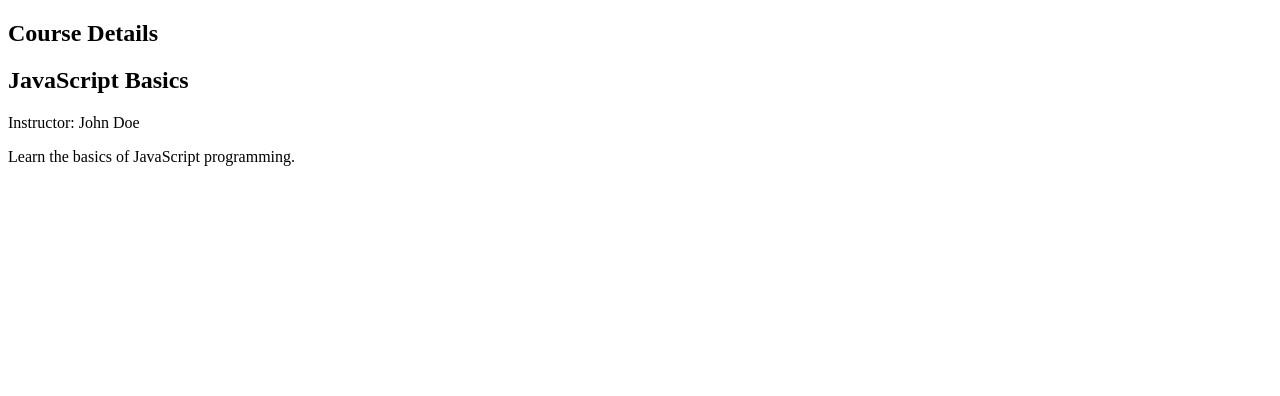
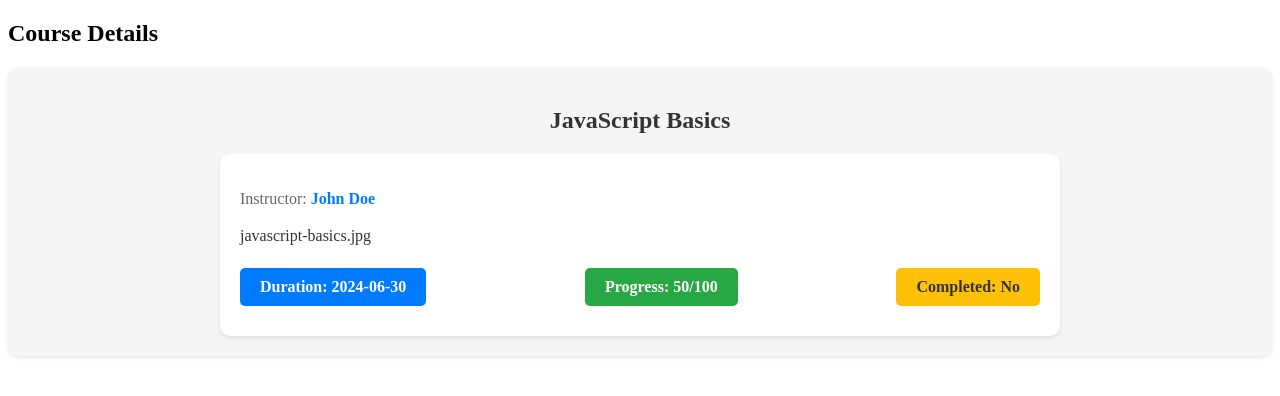
Before and after one commit to AritraLeo/Course-Management-Basics, a React (Vite) app: page /course/1 in a window 1280 px wide. Shown: the top 396 px of the page. Built offline with nearby package versions, Linux system fonts and the light colour scheme.

Commit message:
Courses List and details css updated and details fetch from store

```diff
--- a/src/components/CourseDetails.tsx
+++ b/src/components/CourseDetails.tsx
@@ -1,21 +1,88 @@
-// src/components/CourseDetails.tsx
-import React from 'react';
 
-interface Props {
-  course: {
-    name: string;
-    instructor: string;
-    description: string;
-  };
-}
 
-const CourseDetails: React.FC<Props> = ({ course }) => {
+const CourseDetails = ({  course }: { course: Course  }) => {
   return (
-    <div>
-      <h2>{course.name}</h2>
-      <p>Instructor: {course.instructor}</p>
-      <p>{course.description}</p>
+    <div style={{
+      display: 'flex',
+      flexDirection: 'column',
+      alignItems: 'center',
+      padding: '20px',
+      backgroundColor: '#f5f5f5',
+      borderRadius: '10px',
+      boxShadow: '0 2px 4px rgba(0, 0, 0, 0.1)',
+      marginTop: '20px'
+    }}>
+      <h2 style={{
+        fontSize: '24px',
+        color: '#333',
+        marginBottom: '20px'
+      }}>{course.name}</h2>
+      <div style={{
+        backgroundColor: '#fff',
+        borderRadius: '10px',
+        boxShadow: '0 2px 4px rgba(0, 0, 0, 0.1)',
+        padding: '20px',
+        width: '100%',
+        maxWidth: '800px'
+      }}>
+        <p style={{
+          color: '#666',
+          marginBottom: '10px'
+        }}>Instructor: <span style={{
+          color: '#007bff',
+          fontWeight: 'bold'
+        }}>{course.instructor}</span></p>
+        <p style={{
+          color: '#333',
+          lineHeight: '1.5',
+          marginBottom: '20px'
+        }}>{course.thumbnail}</p>
+        <div style={{
+          display: 'flex',
+          flexWrap: 'wrap',
+          justifyContent: 'space-between',
+          marginTop: '20px'
+        }}>
+          <div style={{
+            backgroundColor: '#007bff',
+            color: '#fff',
+            padding: '10px 20px',
+            borderRadius: '5px',
+            marginBottom: '10px'
+          }}>
+            <p style={{
+              margin: '0',
+              fontWeight: 'bold'
+            }}>Duration: {course.dueDate} </p>
+          </div>
+          <div style={{
+            backgroundColor: '#28a745',
+            color: '#fff',
+            padding: '10px 20px',
+            borderRadius: '5px',
+            marginBottom: '10px'
+          }}>
+            <p style={{
+              margin: '0',
+              fontWeight: 'bold'
+            }}>Progress: {course.progress}/100</p>
+          </div>
+          <div style={{
+            backgroundColor: '#ffc107',
+            color: '#333',
+            padding: '10px 20px',
+            borderRadius: '5px',
+            marginBottom: '10px'
+          }}>
+            <p style={{
+              margin: '0',
+              fontWeight: 'bold'
+            }}>Completed: {course.completed ? 'Yes' : 'No'}</p>
+          </div>
+        </div>
+      </div>
     </div>
+
   );
 };
 
--- a/src/components/CourseList.tsx
+++ b/src/components/CourseList.tsx
@@ -15,16 +15,59 @@ const CourseList: React.FC<Props> = ({ courses }) => {
   };
 
   return (
-    <ul>
+    // <ul>
+    //   {courses.map(course => (
+    //     <li key={course.id}>
+    //       <Link to={`/course/${course.id}`} onClick={() => selectCourse(course)}>
+    //         <h3>{course.name}</h3>
+    //         <p>Instructor: {course.instructor}</p>
+    //       </Link>
+    //     </li>
+    //   ))}
+    // </ul>
+    <div style={{
+      display: 'grid',
+      gridTemplateColumns: 'repeat(auto-fill, minmax(250px, 1fr))',
+      gap: '20px',
+      justifyContent: 'center',
+      padding: '20px'
+    }}>
       {courses.map(course => (
-        <li key={course.id}>
-          <Link to={`/course/${course.id}`} onClick={() => selectCourse(course)}>
-            <h3>{course.name}</h3>
-            <p>Instructor: {course.instructor}</p>
+        <div key={course.id} style={{
+          backgroundColor: '#fff',
+          borderRadius: '10px',
+          boxShadow: '0 2px 4px rgba(0, 0, 0, 0.1)',
+          overflow: 'hidden',
+          cursor: 'pointer'
+        }}>
+          <Link to={`/course/${course.id}`} onClick={() => selectCourse(course)} style={{
+            display: 'block',
+            textDecoration: 'none',
+            color: 'inherit'
+          }}>
+            <img src={course.thumbnail} alt={course.name} style={{
+              width: '100%',
+              height: '150px',
+              objectFit: 'cover'
+            }} />
+            <div style={{
+              padding: '16px'
+            }}>
+              <h3 style={{
+                fontSize: '18px',
+                color: '#333',
+                marginBottom: '8px'
+              }}>{course.name}</h3>
+              <p style={{
+                color: '#666',
+                marginBottom: '0'
+              }}>Instructor: {course.instructor}</p>
+            </div>
           </Link>
-        </li>
+        </div>
       ))}
-    </ul>
+    </div>
+
   );
 };
 
--- a/src/pages/CourseDetailsPage.tsx
+++ b/src/pages/CourseDetailsPage.tsx
@@ -1,25 +1,59 @@
-// src/pages/CourseDetailsPage.tsx
+// // src/pages/CourseDetailsPage.tsx
+// import React, { useState, useEffect } from 'react';
+// import CourseDetails from '../components/CourseDetails';
+// import { useParams } from 'react-router-dom';
+// import { fetchCourses } from '../api';
+
+// const CourseDetailsPage: React.FC = () => {
+//   const [course, setCourse] = useState<any>(null);
+//   const { id } = useParams<{ id: string }>();
+
+//   useEffect(() => {
+//     async function loadCourse() {
+//       try {
+//         const courses = await fetchCourses();
+//         const foundCourse = courses.find((course: any) => course.id === Number(id));
+//         setCourse(foundCourse);
+//       } catch (error) {
+//         console.error(error);
+//       }
+//     }
+//     loadCourse();
+//   }, [id]);
+
+//   if (!course) return <div>Loading...</div>;
+
+//   return (
+//     <div>
+//       <h2>Course Details</h2>
+//       <CourseDetails course={course} />
+//     </div>
+//   );
+// };
+
+// export default CourseDetailsPage;
+
+
 import React, { useState, useEffect } from 'react';
+import { useDispatch, useSelector } from 'react-redux';
+import { useParams } from 'react-router-dom';
 import CourseDetails from '../components/CourseDetails';
-import { useParams } from 'react-router-dom';
-import { fetchCourses } from '../api';
+import { fetchCoursesAsync } from '../state/courses/coursesSlice';
+import { AppDispatch, RootState } from '../state/store';
 
 const CourseDetailsPage: React.FC = () => {
-  const [course, setCourse] = useState<any>(null);
   const { id } = useParams<{ id: string }>();
+  const courses = useSelector((state: RootState) => state.coursesSlice);
+  const dispatch = useDispatch<AppDispatch>();
+
 
   useEffect(() => {
-    async function loadCourse() {
-      try {
-        const courses = await fetchCourses();
-        const foundCourse = courses.find((course: any) => course.id === Number(id));
-        setCourse(foundCourse);
-      } catch (error) {
-        console.error(error);
-      }
+    if (!courses || courses.length === 0) {
+      dispatch(fetchCoursesAsync());
     }
-    loadCourse();
-  }, [id]);
+  }, [dispatch]);
+
+  const course = courses.find((course: Course) => course.id === Number(id));
 
   if (!course) return <div>Loading...</div>;
 
--- a/src/pages/CourseListPage.tsx
+++ b/src/pages/CourseListPage.tsx
@@ -66,11 +66,49 @@ const CourseListPage = () => {
   );
 
   return (
-    <div>
-      <h2>Course List</h2>
-      <input type="text" value={search} onChange={e => setSearch(e.target.value)} placeholder="Search..." />
-      <CourseList courses={filteredCourses} />
+    // <div>
+    //   <h2>Course List</h2>
+    //   <input type="text" value={search} onChange={e => setSearch(e.target.value)} placeholder="Search..." />
+    //   <CourseList courses={filteredCourses} />
+    // </div>
+
+    <div style={{
+      display: 'flex',
+      flexDirection: 'column',
+      alignItems: 'center',
+      padding: '20px',
+      backgroundColor: '#f5f5f5',
+      borderRadius: '10px',
+      boxShadow: '0 2px 4px rgba(0, 0, 0, 0.1)'
+    }}>
+      <h2 style={{
+        fontSize: '24px',
+        color: '#333',
+        marginBottom: '20px'
+      }}>Course List</h2>
+      <input
+        style={{
+          width: '30%',
+          padding: '10px',
+          marginBottom: '20px',
+          border: '1px solid #ccc',
+          borderRadius: '30px'
+        }}
+        type="text"
+        value={search}
+        onChange={e => setSearch(e.target.value)}
+        placeholder="Search..."
+      />
+      <div style={{
+        display: 'grid',
+        gridTemplateColumns: 'repeat(auto-fill, minmax(250px, 1fr))',
+        gap: '20px',
+        justifyContent: 'center'
+      }}>
+        <CourseList courses={filteredCourses} />
+      </div>
     </div>
+
   );
 };
 
```
